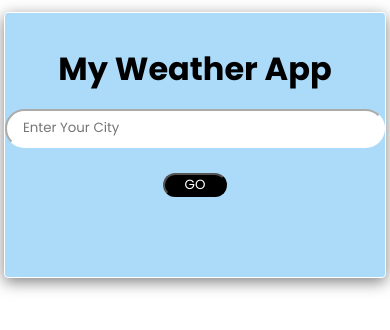
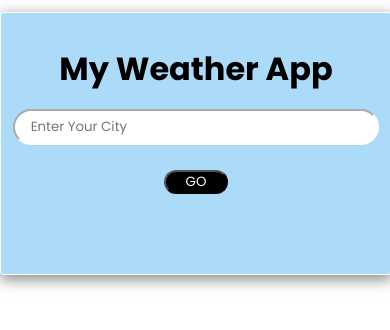
Before and after one commit to sheheryarkh/WeatherAPP, a plain HTML site: page index.html in a window 390 px wide. In both pictures the pointer is over the input "Enter Your City". Drawn offline with Linux system fonts and the light colour scheme.

Commit message:
Update style.css

```diff
--- a/style.css
+++ b/style.css
@@ -79,7 +79,11 @@ h1 {
     border-radius: 4px;
     box-shadow: 0 4px 15px rgba(0, 0, 0, 0.5);
     height: 100%;
-    width: fit-content;
+    width: 100%;
     background-color: rgb(171, 219, 248);
 }
+    #inp:hover{
+    width: 26em;
+    height: 2rem;
 }
+}
```
